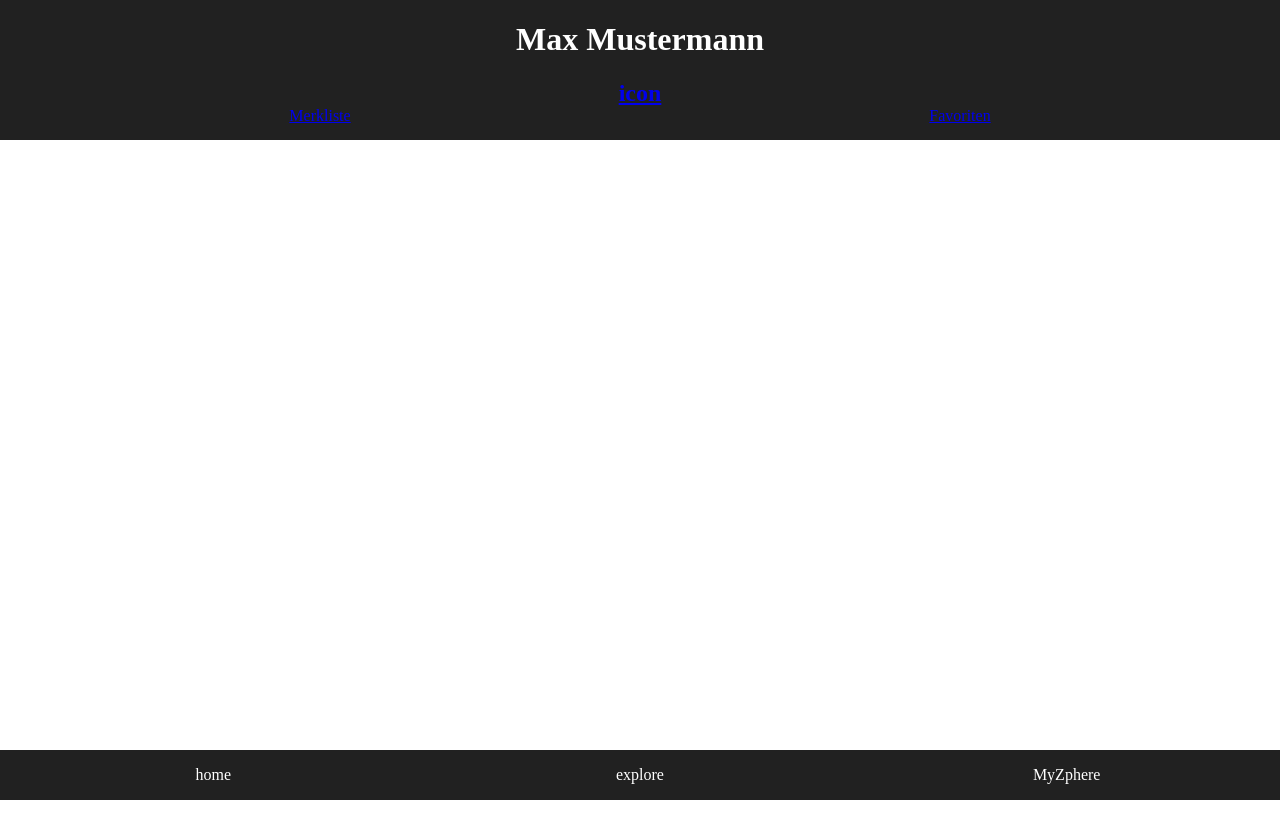
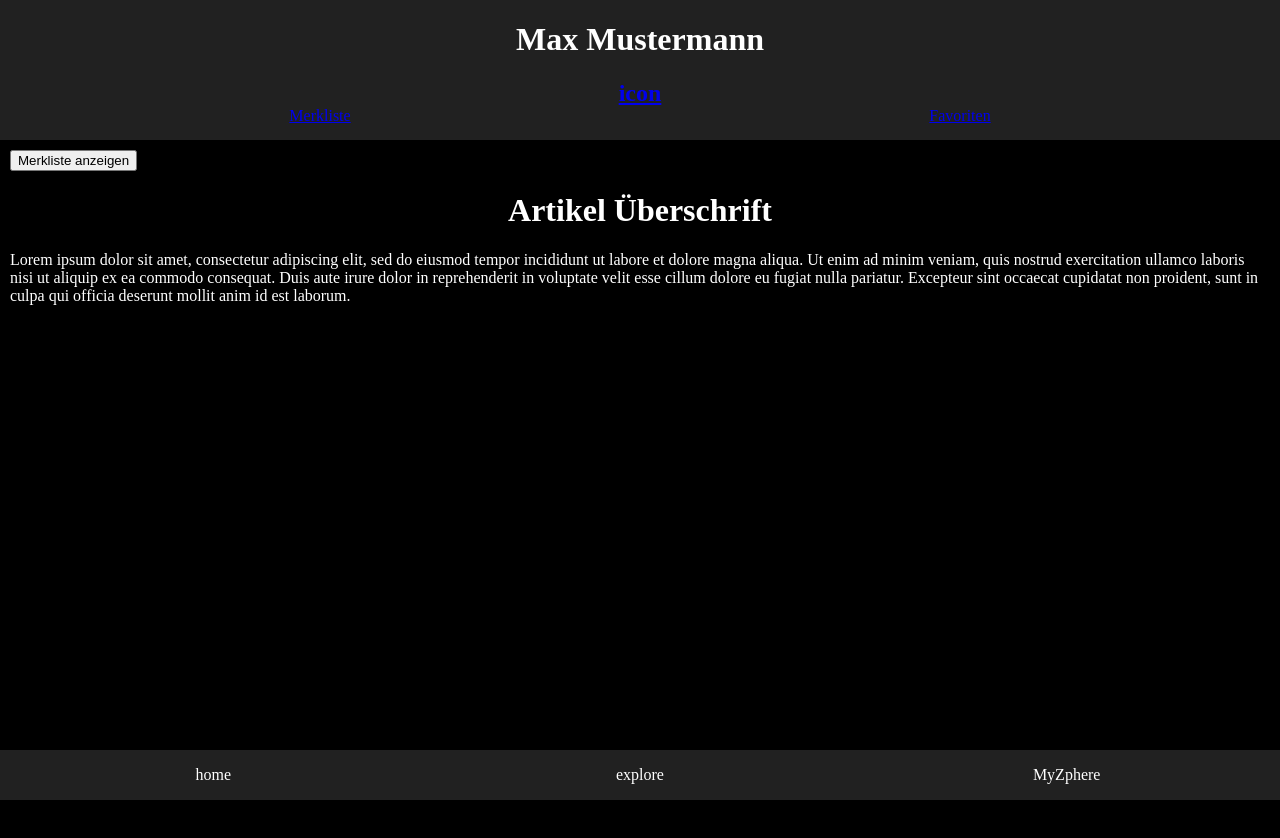
Before and after one commit to TabSchu/TabSchu.github.io, a React (Create React App) app: page /merkliste in a window 1280 px wide. Shown: the top 838 px of the page. Before the commit the page ends 800 px from the top, so only its background shows below. Built offline with nearby package versions, Linux system fonts and the light colour scheme.

Commit message:
toggle button merkliste zeigen, dazu css datei einbinden

```diff
--- a/src/Merkliste.css
+++ b/src/Merkliste.css
@@ -1,17 +1,26 @@
-#contentMerkliste{
+/*#contentMerkliste{
      width: auto;
      height: 400px;
 
 }
 
-
 #contentMerkliste button{
     margin-top: 200px;
+}*/
+
+
+#contentMerkliste{
+    margin-top: 140px;
+    width: calc(100vw - 20px);
+    height: auto;
+    min-height: 100vh;
+    /* padding abziehen */
+    padding: 10px;
+    background-color:black;
+    z-index: 25;
+
 }
 
 .conditionalLoadingButton {
-    color: red;
-    background-color: yellow;
     z-index: 26;
-    margin-top: 150px;
 }
--- a/src/Merkliste.js
+++ b/src/Merkliste.js
@@ -2,8 +2,6 @@ import React, { Component, useState, useEffect} from 'react'
 import { isConstructorDeclaration } from 'typescript'
 import Beitrag from './Beitrag';
 import ArtikelTest from "./ArtikelTest";
-
-
 
 
 class Merkliste extends Component{
@@ -35,7 +33,7 @@ class Merkliste extends Component{
         }
 
         return (
-            <div>
+            <div id="contentMerkliste">
                 {button}
                 <Greeting isLoggedIn={isLoggedIn} />
             </div>
--- a/src/index.js
+++ b/src/index.js
@@ -9,6 +9,7 @@ import './Beitrag.css';
 import './HeaderBarMyZphere.css';
 import './editProfil.css';
 import './Favoriten.css';
+import './Merkliste.css';
 import './Home.css';
 import './HeaderBarProfilEdit.css'
 import '.'
```
